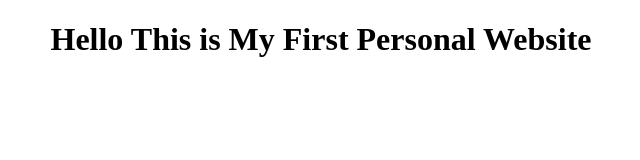
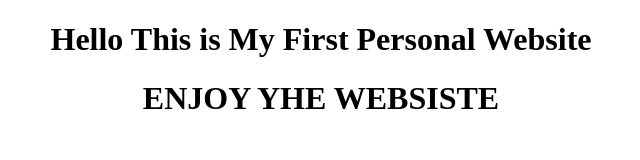
Before and after one commit to IvanSholana/CV, a plain HTML site: page index.html in a window 1280 px wide. Shown: the whole page, without its empty margins (319-959 px from the left). Drawn offline with Linux system fonts and the light colour scheme.

Commit message:
first commit

```diff
--- a/Resource/style.css
+++ b/Resource/style.css
@@ -1,3 +1,6 @@
 .title1{
     text-align: center;
 }
+.title2{
+    text-align: center;
+}
--- a/index.html
+++ b/index.html
@@ -9,5 +9,6 @@
 </head>
 <body>
     <h1 class="title1">Hello This is My First Personal Website</h1>
+    <h1 class="title2">ENJOY YHE WEBSISTE</h1>
 </body>
 </html>
```
